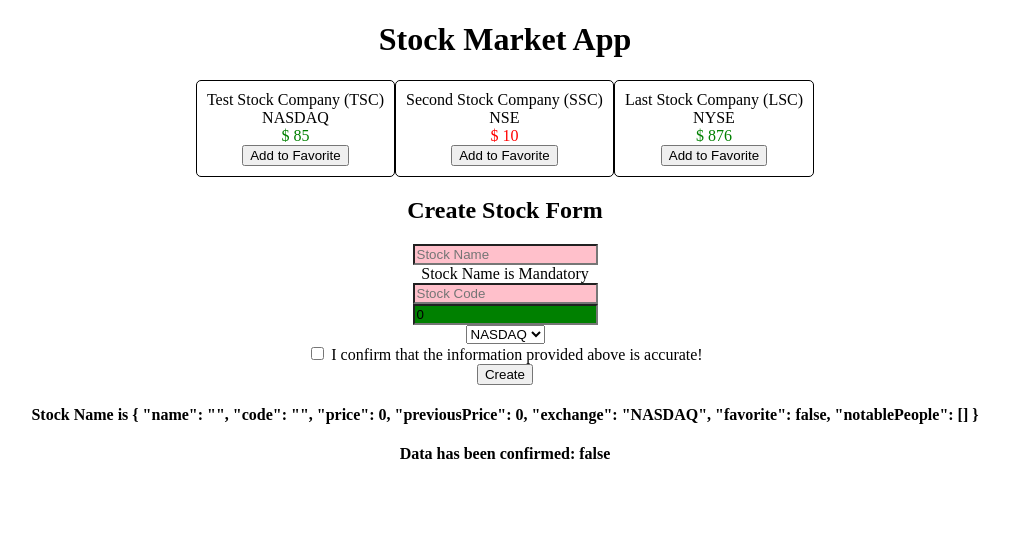
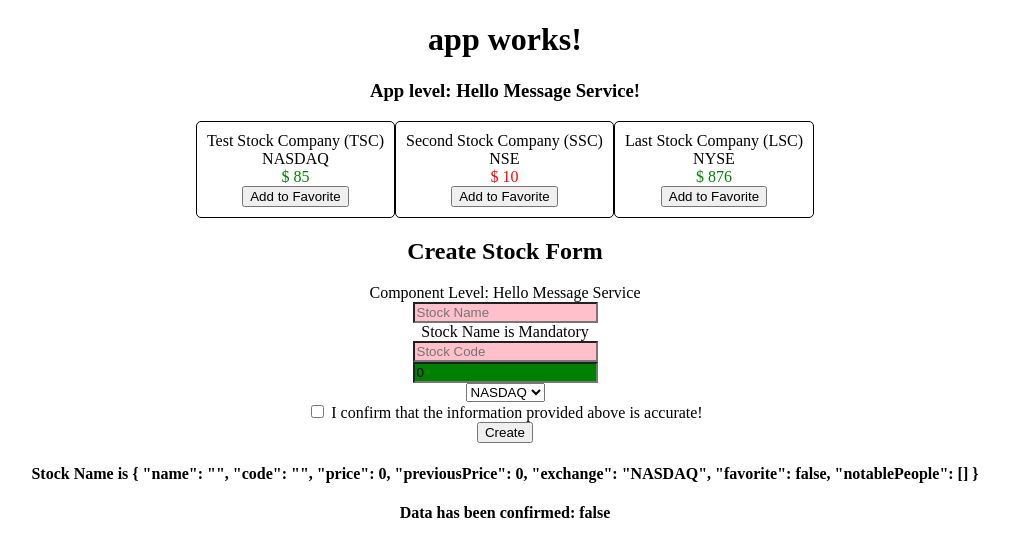
Before and after one commit to kw00183/stock-market, an Angular app: page / in a window 1280 px wide. Shown: the top 556 px of the page, without its empty margins (135-1144 px from the left). Built offline with nearby package versions, Linux system fonts and the light colour scheme.

Commit message:
add in message services

```diff
--- a/src/app/app.component.html
+++ b/src/app/app.component.html
@@ -11,6 +11,7 @@
 	<h1>
   	{{title}}
 	</h1>
+	<h3>App level: {{messageService.message}}</h3>
 	<app-stock-list></app-stock-list>
 	<app-create-stock></app-create-stock>
 </div>
--- a/src/app/app.component.ts
+++ b/src/app/app.component.ts
@@ -1,4 +1,5 @@
 import { Component, OnInit } from '@angular/core';
+import { MessageService } from '../app/services/message.service';
 import { Stock } from '../app/model/stock';
 
 @Component({
@@ -7,8 +8,11 @@ import { Stock } from '../app/model/stock';
   styleUrls: ['./app.component.css']
 })
 export class AppComponent implements OnInit {
-  title = 'Stock Market App';
+  title = 'app works!';
+
+  constructor(public messageService: MessageService) {}
 
   ngOnInit(): void {
+    this.messageService.message = 'Hello Message Service!';
   }
 }
--- a/src/app/app.module.ts
+++ b/src/app/app.module.ts
@@ -11,6 +11,7 @@ import { CreateStockComponent }
 import { StockListComponent } from './stock/stock-list/stock-list.component';
 
 import { StockService } from '../app/services/stock.service';
+import { MessageService } from '../app/services/message.service';
 
 @NgModule({
   declarations: [
@@ -22,10 +23,10 @@ import { StockService } from '../app/services/stock.service';
   imports: [
     BrowserModule,
     FormsModule,
-    HttpClientModule
   ],
   providers: [
-    StockService
+    StockService,
+    MessageService,
   ],
   bootstrap: [AppComponent]
 })
--- /dev/null
+++ b/src/app/services/message.service.ts
@@ -0,0 +1,9 @@
+import { Injectable } from '@angular/core';
+
+@Injectable()
+export class MessageService {
+
+  public message: string = null;
+
+  constructor() { }
+}
--- a/src/app/stock/create-stock/create-stock.component.html
+++ b/src/app/stock/create-stock/create-stock.component.html
@@ -1,6 +1,6 @@
 <h2>Create Stock Form</h2>
 
-<div *ngIf="message">{{message}}</div>
+<div>{{messageService.message}}</div>
 <div class="form-group">
   <form (ngSubmit)="createStock(stockForm)" #stockForm="ngForm">
     <div class="stock-name">
--- a/src/app/stock/create-stock/create-stock.component.ts
+++ b/src/app/stock/create-stock/create-stock.component.ts
@@ -1,20 +1,24 @@
 import { Component, OnInit } from '@angular/core';
 import { Stock } from '../../model/stock';
 import { StockService } from '../../services/stock.service';
+import { MessageService } from '../../services/message.service';
 
 @Component({
   selector: 'app-create-stock',
   templateUrl: './create-stock.component.html',
-  styleUrls: ['./create-stock.component.css']
+  styleUrls: ['./create-stock.component.css'],
+  providers: [MessageService]
 })
 export class CreateStockComponent {
 
   public stock: Stock;
   public confirmed = false;
-  public message = null;
   public exchanges = ['NYSE', 'NASDAQ', 'OTHER'];
-  constructor(private stockService: StockService) {
+  constructor(private stockService: StockService,
+              public messageService: MessageService) {
     this.stock =  new Stock('', '', 0, 0, 'NASDAQ');
+    this.messageService.message = 'Component Level: Hello Message Service';
+
   }
 
   setStockPrice(price) {
@@ -26,10 +30,13 @@ export class CreateStockComponent {
     if (stockForm.valid) {
       let created = this.stockService.createStock(this.stock);
       if (created) {
-        this.message = 'Successfully created stock with stock code: ' + this.stock.code;
+        this.messageService.message =
+            'Successfully created stock with stock code: ' +
+            this.stock.code;
         this.stock =  new Stock('', '', 0, 0, 'NASDAQ');
       } else {
-        this.message = 'Stock with stock code: ' + this.stock.code + ' already exists';
+        this.messageService.message = 'Stock with stock code: ' +
+            this.stock.code + ' already exists';
       }
     } else {
       console.error('Stock form is in an invalid state');
```
Also changed, not shown: 1 other file (tests, documents, lock files or other folders).
